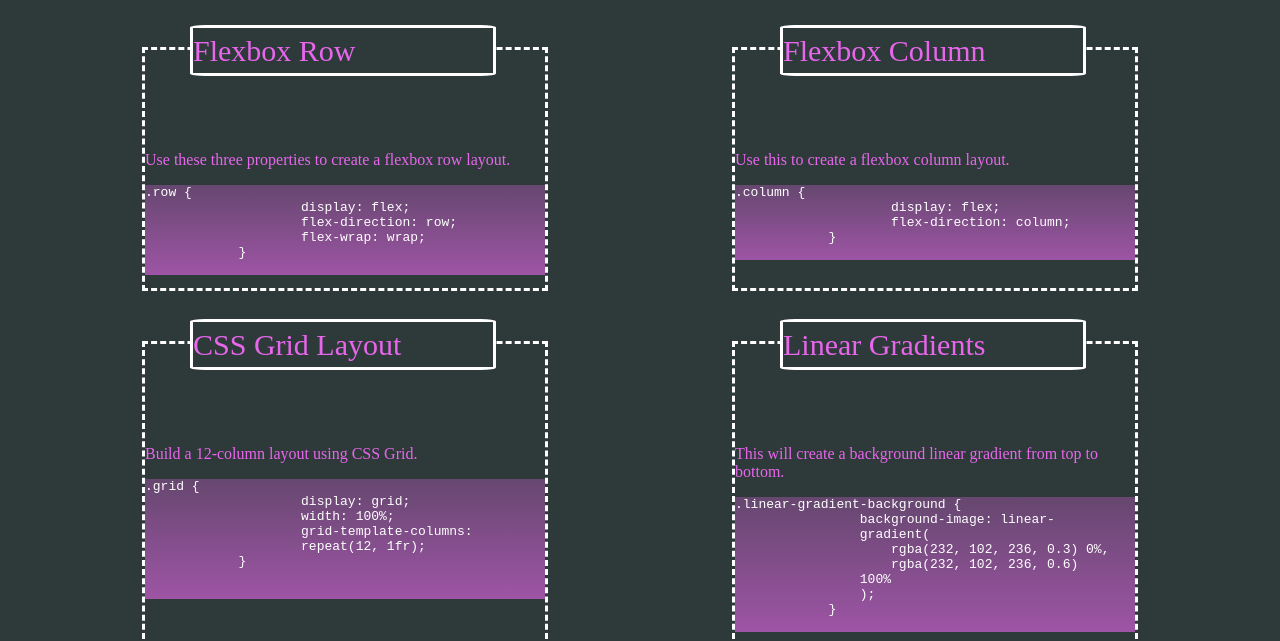
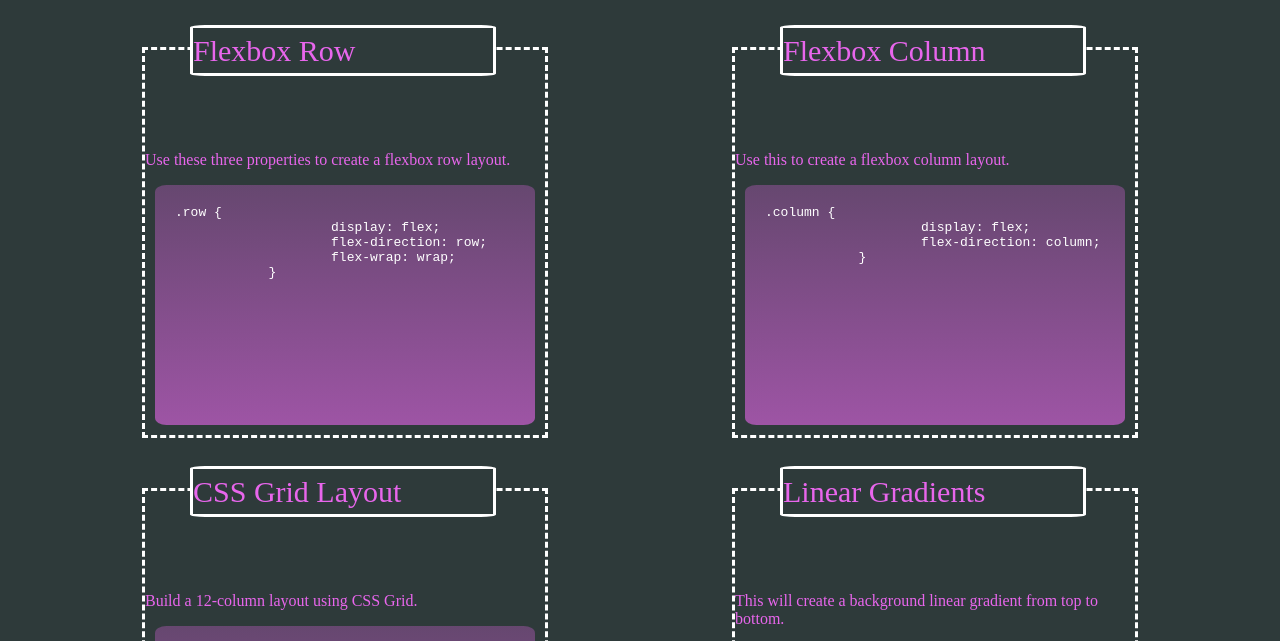
Before and after one commit to BrettSantor/css-snippet, a plain HTML site: page index.html in a window 1280 px wide. Shown: the part 119-760 px from the top of the page. Drawn offline with Linux system fonts and the light colour scheme.

Commit message:
add radius styling and padding

```diff
--- a/assets/style.css
+++ b/assets/style.css
@@ -68,5 +68,10 @@ pre {
 }
 
 pre {
+    margin: 10px;
     background-image: linear-gradient(rgba(232, 102, 236, 0.3), rgba(232, 102, 236, 0.6));
+    height: 200px;
+    border-radius: 3%;
+    padding-top: 10px;
+    padding: 20px;
 }
```
Also changed, not shown: index.html (+2 -1 lines).
